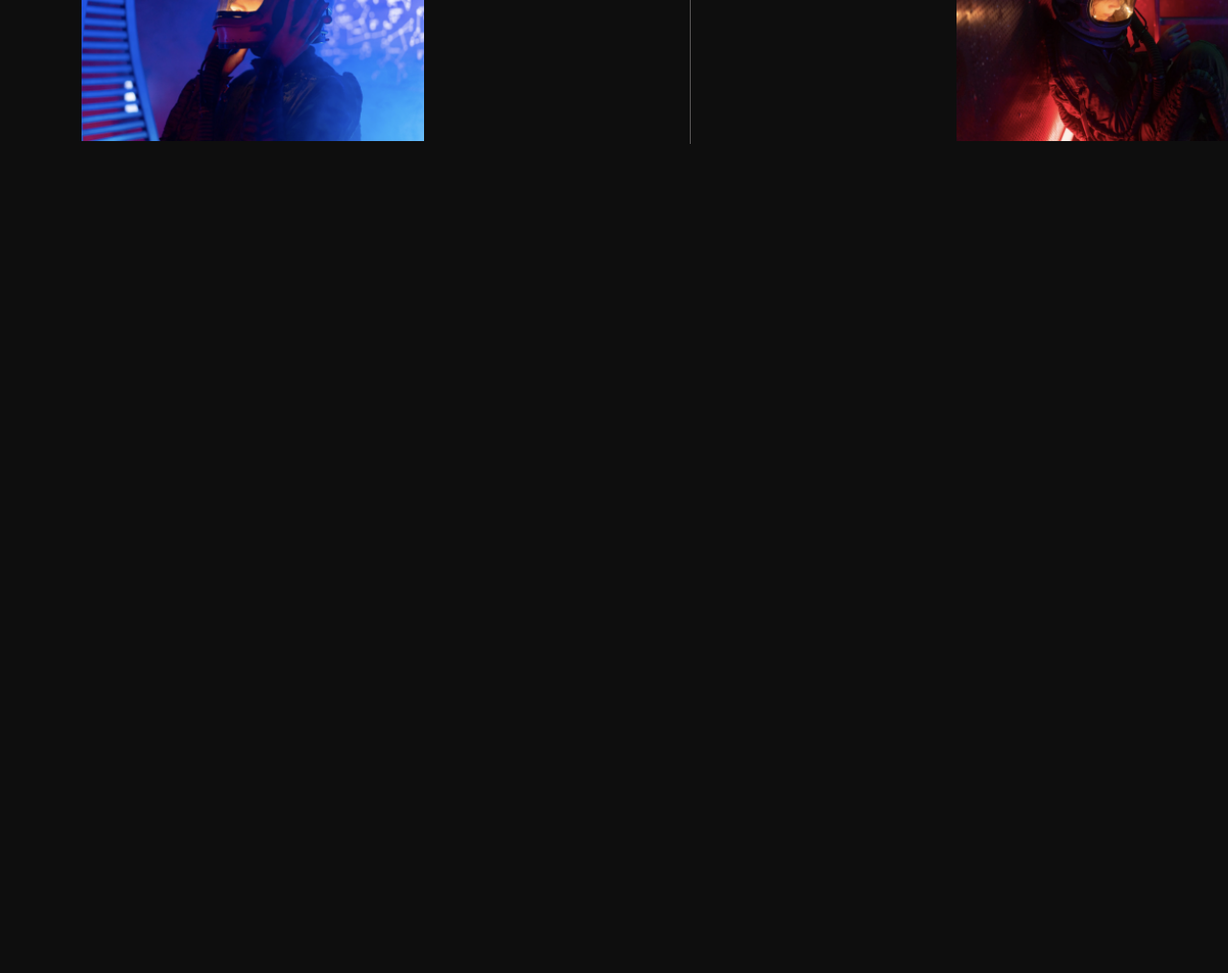
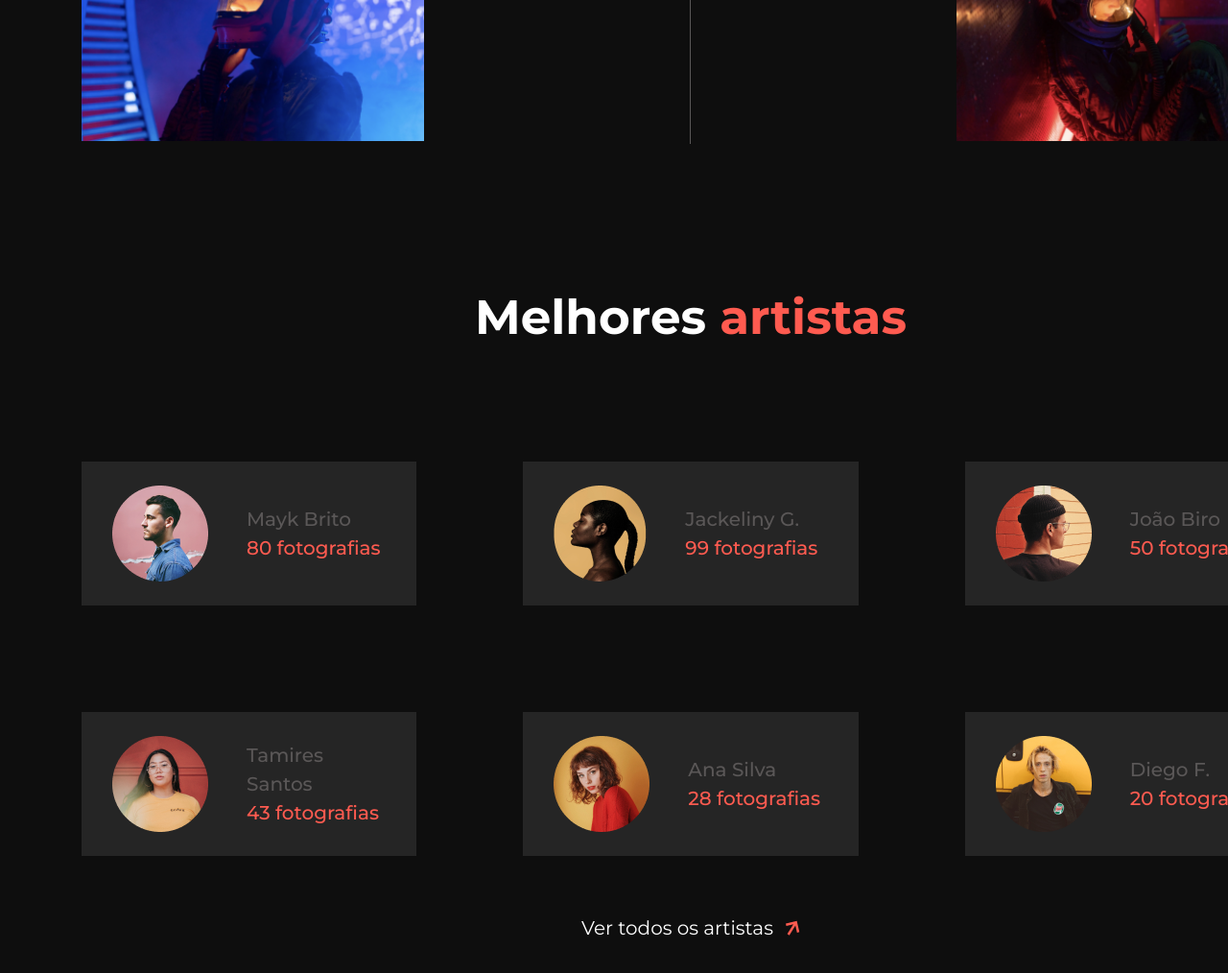
Before and after one commit to ArthurFAmaral95/Rocketseat_Challenges, a plain HTML site: page NFTs/index.html in a window 1280 px wide. Shown: the part 2632-3646 px from the top of the page at 96% size. Before the commit the page ends 2932 px from the top, so only its background shows below. Drawn offline with Linux system fonts and the light colour scheme.

Commit message:
NFT: artists section

```diff
--- a/NFTs/index.html
+++ b/NFTs/index.html
@@ -155,6 +155,39 @@
           </div>
         </div>
       </section>
+      <section id="bestArtists">
+        <h2>Melhores <span>artistas</span></h2>
+        <div class="artists">
+          <div class="artist">
+            <img src="./assets/artista-1.png" alt="Artist 1" />
+            <p>Mayk Brito<br /><span>80 fotografias</span></p>
+          </div>
+          <div class="artist">
+            <img src="./assets/artista-2.png" alt="Artist 2" />
+            <p>Jackeliny G.<br /><span>99 fotografias</span></p>
+          </div>
+          <div class="artist">
+            <img src="./assets/artista-3.png" alt="Artist 3" />
+            <p>João Biro<br /><span>50 fotografias</span></p>
+          </div>
+          <div class="artist">
+            <img src="./assets/artista-4.png" alt="Artist 4" />
+            <p>Tamires Santos<br /><span>43 fotografias</span></p>
+          </div>
+          <div class="artist">
+            <img src="./assets/artista-5.png" alt="Artist 5" />
+            <p>Ana Silva<br /><span>28 fotografias</span></p>
+          </div>
+          <div class="artist">
+            <img src="./assets/artista-6.png" alt="Artist 6" />
+            <p>Diego F.<br /><span>20 fotografias</span></p>
+          </div>
+        </div>
+        <div class="allArtists">
+          <p>Ver todos os artistas</p>
+          <img src="./assets/arrow-orange.svg" alt="Orange arrow" />
+        </div>
+      </section>
     </main>
     <footer></footer>
   </body>
--- a/NFTs/style.css
+++ b/NFTs/style.css
@@ -35,7 +35,8 @@ body {
 
 header,
 #home,
-#popular {
+#popular,
+#bestArtists {
   padding-inline: 8.5rem;
 }
 
@@ -133,7 +134,8 @@ h1 {
 
 h1 span,
 #info .posts .post p a,
-h2 span {
+h2 span,
+.artist p span {
   color: var(--color-logo);
 }
 
@@ -179,7 +181,8 @@ h2 span {
   border-right: 0.4rem solid var(--subtitle-color);
 }
 
-#info .aside p {
+#info .aside p,
+.artist p {
   font-weight: 700;
   color: var(--subtitle-color);
   font-size: 2rem;
@@ -269,3 +272,64 @@ h2 {
 .astronautPic {
   min-width: 100%;
 }
+
+#bestArtists {
+  margin-bottom: 15.6rem;
+}
+
+#bestArtists h2 {
+  text-align: center;
+
+  margin-bottom: 12rem;
+}
+
+.artists {
+  display: grid;
+  grid-template-columns: repeat(3, 1fr);
+  gap: 11.1rem;
+}
+
+.artist {
+  background-color: var(--card-color);
+  padding: 2.5rem 3.2rem;
+
+  display: flex;
+  gap: 4rem;
+
+  cursor: pointer;
+
+  transition: background 0.3s;
+}
+
+.artist p {
+  font-weight: 500;
+  text-align: left;
+  align-self: center;
+  line-height: 3rem;
+}
+
+.artist:hover {
+  background-color: var(--color-logo);
+
+  transition: background 0.3s;
+}
+
+.artist:hover p,
+.artist:hover p span {
+  color: var(--text-color);
+}
+
+.allArtists {
+  display: flex;
+  align-items: center;
+  justify-content: center;
+  gap: 1.3rem;
+
+  margin-top: 6.3rem;
+
+  color: var(--text-color);
+  font-size: 2rem;
+  font-weight: 400;
+
+  cursor: pointer;
+}
```
